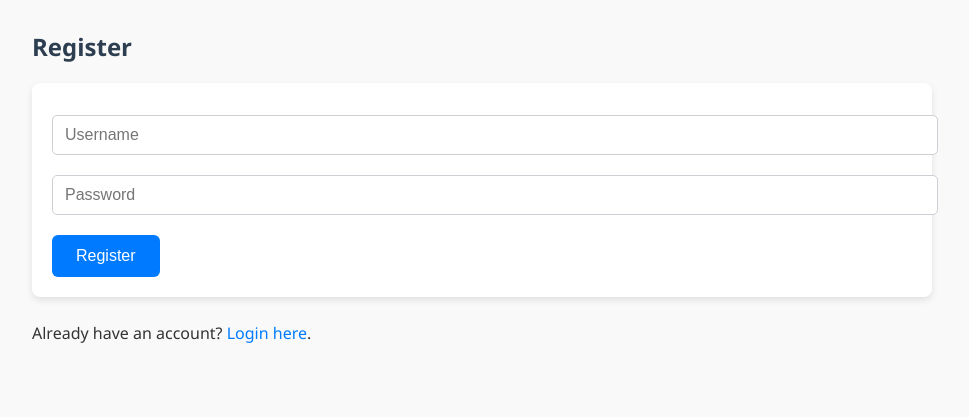
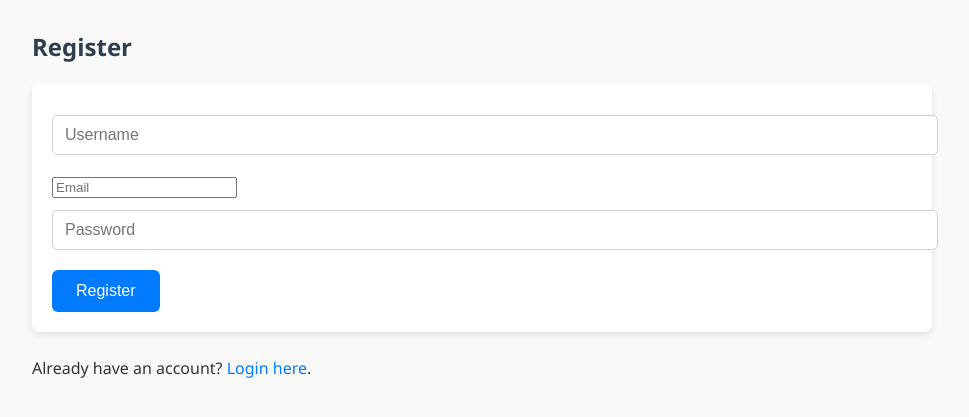
Before and after one commit to Yashaswini-M-4305/MyJournalProject, a Flask app: page /register in a window 1280 px wide. Shown: the top 417 px of the page, without its empty margins (158-1127 px from the left). Run offline with Flask 3, Linux system fonts and the light colour scheme.

Commit message:
hosting error correction

```diff
--- a/templates/register.html
+++ b/templates/register.html
@@ -1,9 +1,9 @@
 <!DOCTYPE html>
-<html>
+<html lang="en">
 <head>
+    <meta charset="UTF-8">
     <title>Register</title>
     <link rel="stylesheet" href="{{ url_for('static', filename='styles.css') }}">
-
 </head>
 <body>
     <h2>Register</h2>
@@ -18,11 +18,10 @@
     {% endwith %}
     <form method="post">
         <input type="text" name="username" placeholder="Username" required>
+        <input type="email" name="email" placeholder="Email" required>
         <input type="password" name="password" placeholder="Password" required>
         <button type="submit">Register</button>
     </form>
     <p>Already have an account? <a href="{{ url_for('login') }}">Login here</a>.</p>
-    <link rel="stylesheet" href="{{ url_for('static', filename='styles.css') }}">
-
 </body>
 </html>
```
Lines whose indentation alone changed are shown as unchanged.
